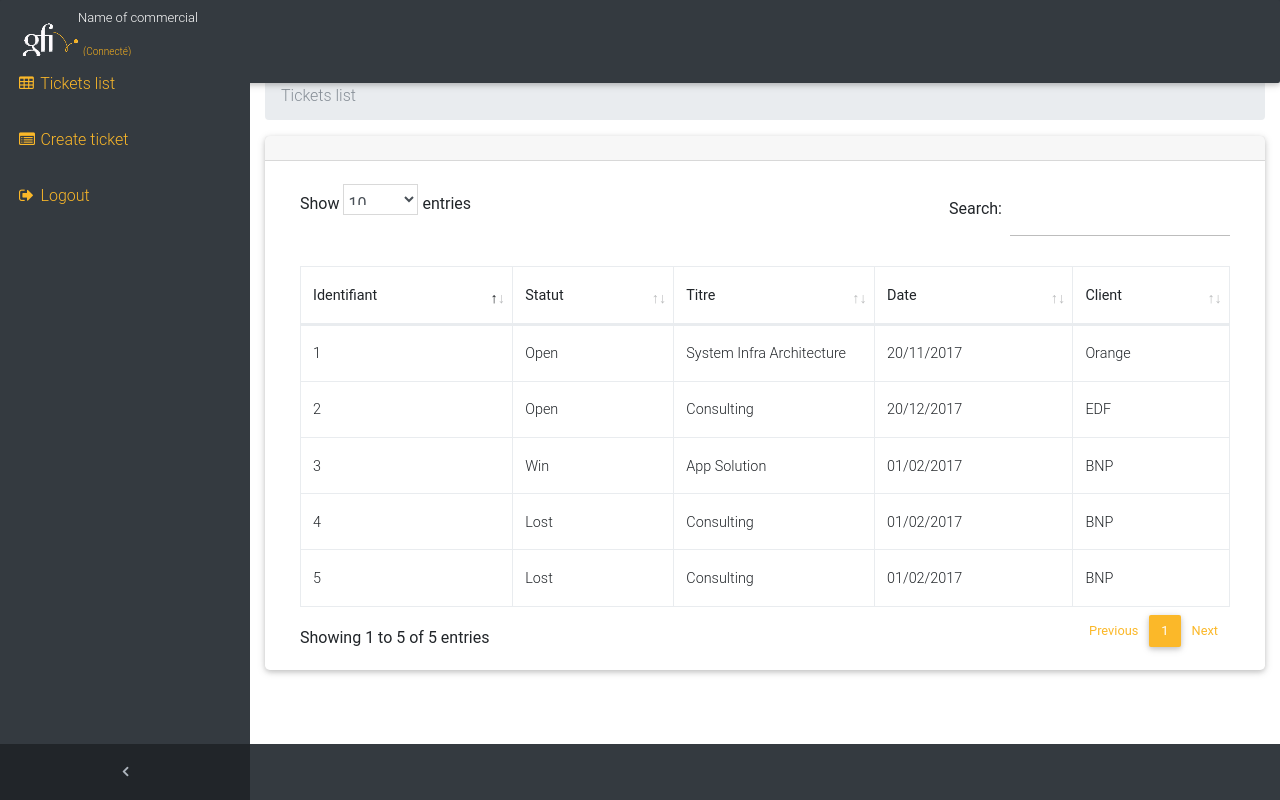
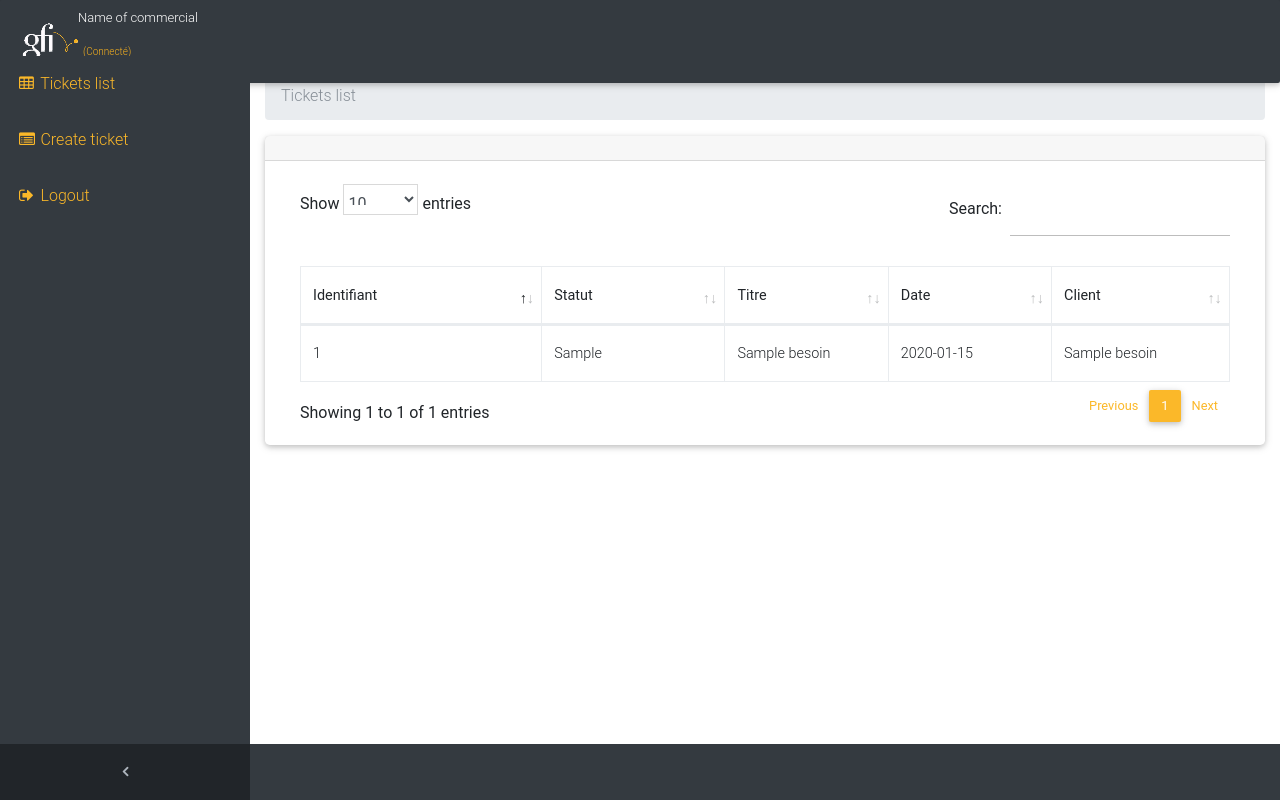
Before and after one commit to AbdeSN/indecis, a PHP site: page /ListeBesoins in a window 1280 px wide. Run offline with PHP 8.4, Linux system fonts and the light colour scheme; tables that the repository leaves empty hold one stand-in row (values such as "Sample post"); some web fonts are replaced.

Commit message:
boucle sur la liste des besoins

```diff
--- a/view/liste_besoins.php
+++ b/view/liste_besoins.php
@@ -93,7 +93,18 @@
                 <div class="card-body">
                 <div class="table-responsive">
                     <table class="table table-bordered table-fit" datatable-show-refresh="true" id="dataTable" width="100%" cellspacing="0">
-                        <thead>
+                      <?php
+
+                      $servername = 'localhost';
+                      $username = 'root';
+                      $dbname = 'indecis';
+                      $password = '';
+
+                      $bdd = new mysqli($servername, $username, $password, $dbname);
+
+                      $result = mysqli_query($bdd,"SELECT * FROM besoins");
+
+                      echo "<thead>
                       <tr>
                       <th>Identifiant</th>
                       <th>Statut</th>
@@ -102,47 +113,24 @@
                       <th>Client</th>
                       </tr>
                       </thead>
-                        <tbody>
-                        <tr>
-                            <td>1</td>
-                            <td>Open</td>
-                            <td>System Infra Architecture</td>
-                            <td>20/11/2017</td>
-                            <td>Orange</td>
-                        </tr>
-                        <tr>
-                            <td>2</td>
-                            <td>Open</td>
-                            <td>Consulting</td>
-                            <td>20/12/2017</td>
-                            <td>EDF</td>
-                        </tr>
-                        <tr>
-                            <td>3</td>
-                            <td>Win</td>
-                            <td>App Solution</td>
-                            <td>01/02/2017</td>
-                            <td>BNP</td>
-                        </tr>
-                        <tr>
-                            <td>4</td>
-                            <td>Lost</td>
-                            <td>Consulting</td>
-                            <td>01/02/2017</td>
-                            <td>BNP</td>
-                        </tr>
-                        <tr>
-                            <td>5</td>
-                            <td>Lost</td>
-                            <td>Consulting</td>
-                            <td>01/02/2017</td>
-                            <td>BNP</td>
-                        </tr>
-                        </tbody>
-                    </table>
+                      </tbody>";
+
+                      while($row = mysqli_fetch_array($result))
+                      {
+                      echo "<tr>";
+                      echo "<td>" . $row['idB'] . "</td>";
+                      echo "<td>" . $row['statut'] . "</td>";
+                      echo "<td>" . $row['titreticket'] . "</td>";
+                      echo "<td>" . $row['datedujour'] . "</td>";
+                      echo "<td>" . $row['nomentreprise'] . "</td>";
+                      echo "</tr>";
+                      }
+                      echo "</tbody>
+                      </table>";
+                      mysqli_close($bdd);
+                      ?>
                 </div>
             </div>
-<!--            <div class="card-footer small text-muted">Updated yesterday at 11:59 PM</div>-->
         </div>
     </div>
     <!-- /.container-fluid-->
```
Lines whose indentation alone changed are shown as unchanged.
